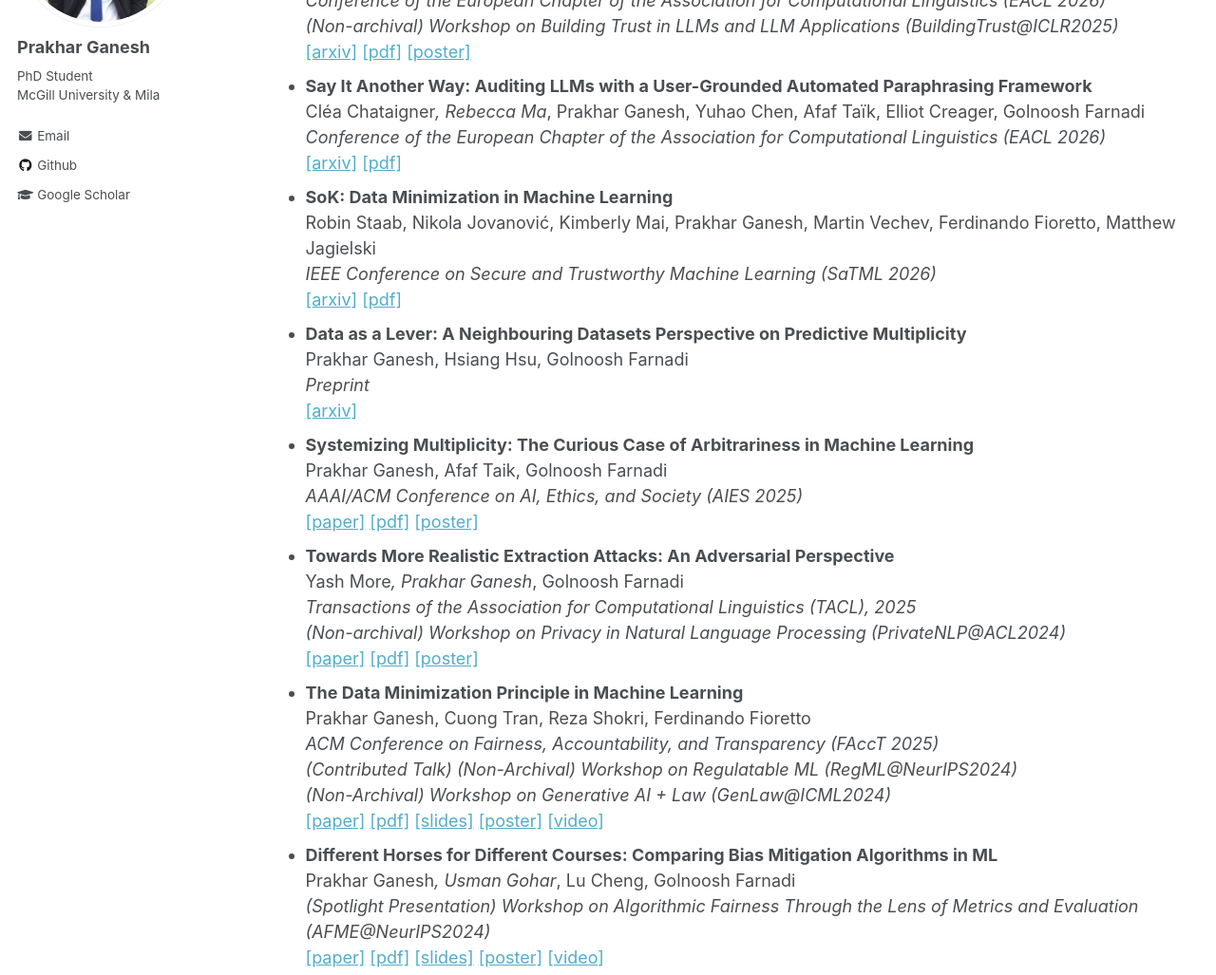
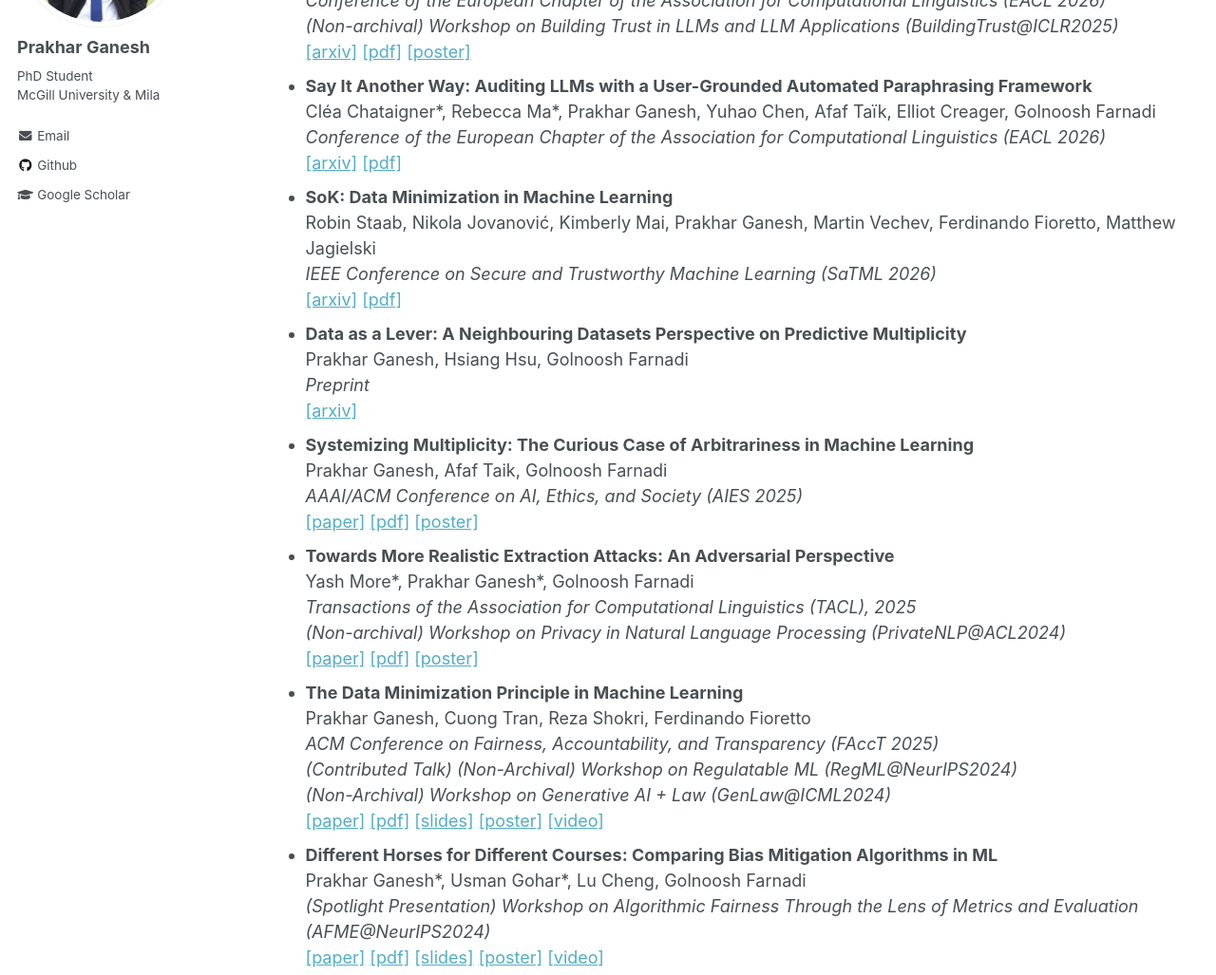
Before and after one commit to prakharg24/prakharg24.github.io, a Jekyll site: the page built from _pages/publications.md, in a window 1280 px wide and 1400 px high. Shown: the part 253-1280 px from the top of the window at 95% size. Built offline with Jekyll 4.4.1, drawn with Linux system fonts in a browser that asks for light colours; some of the changed text lies outside the part shown.

Commit message:
ast update

```diff
--- a/_pages/publications.md
+++ b/_pages/publications.md
@@ -15,7 +15,7 @@ _Conference of the European Chapter of the Association for Computational Linguis
 _(Non-archival) Workshop on Building Trust in LLMs and LLM Applications (BuildingTrust@ICLR2025)_
 [\[arxiv\]](https://arxiv.org/abs/2602.00723){:target="_blank"} [\[pdf\]](http://prakharg24.github.io/files/rethinking.pdf){:target="_blank"} [\[poster\]](http://prakharg24.github.io/files/rethinking_poster.pdf){:target="_blank"}
 * **Say It Another Way: Auditing LLMs with a User-Grounded Automated Paraphrasing Framework**
-Cléa Chataigner*, Rebecca Ma*, Prakhar Ganesh, Yuhao Chen, Afaf Taïk, Elliot Creager, Golnoosh Farnadi
+Cléa Chataigner\*, Rebecca Ma\*, Prakhar Ganesh, Yuhao Chen, Afaf Taïk, Elliot Creager, Golnoosh Farnadi
 _Conference of the European Chapter of the Association for Computational Linguistics (EACL 2026)_
 [\[arxiv\]](https://arxiv.org/abs/2505.03563){:target="_blank"} [\[pdf\]](http://prakharg24.github.io/files/augment.pdf){:target="_blank"}
 * **SoK: Data Minimization in Machine Learning**
@@ -31,7 +31,7 @@ Prakhar Ganesh, Afaf Taik, Golnoosh Farnadi
 _AAAI/ACM Conference on AI, Ethics, and Society (AIES 2025)_
 [\[paper\]](https://ojs.aaai.org/index.php/AIES/article/view/36609){:target="_blank"} [\[pdf\]](http://prakharg24.github.io/files/arbitrariness.pdf){:target="_blank"} [\[poster\]](http://prakharg24.github.io/files/arbitrariness_poster.pdf){:target="_blank"}
 * **Towards More Realistic Extraction Attacks: An Adversarial Perspective**
-Yash More*, Prakhar Ganesh*, Golnoosh Farnadi
+Yash More\*, Prakhar Ganesh\*, Golnoosh Farnadi
 _Transactions of the Association for Computational Linguistics (TACL), 2025_
 _(Non-archival) Workshop on Privacy in Natural Language Processing (PrivateNLP@ACL2024)_
 [\[paper\]](https://direct.mit.edu/tacl/article/doi/10.1162/TACL.a.62/134536){:target="_blank"} [\[pdf\]](http://prakharg24.github.io/files/realistic_extraction.pdf){:target="_blank"} [\[poster\]](http://prakharg24.github.io/files/realistic_extraction_poster.pdf){:target="_blank"}
@@ -42,7 +42,7 @@ _(Contributed Talk) (Non-Archival) Workshop on Regulatable ML (RegML@NeurIPS2024
 _(Non-Archival) Workshop on Generative AI + Law (GenLaw@ICML2024)_
 [\[paper\]](https://dl.acm.org/doi/10.1145/3715275.3732195){:target="_blank"} [\[pdf\]](http://prakharg24.github.io/files/data_minimization.pdf){:target="_blank"} [\[slides\]](http://prakharg24.github.io/files/data_minimization_slides.pdf){:target="_blank"} [\[poster\]](http://prakharg24.github.io/files/data_minimization_poster.pdf){:target="_blank"} [\[video\]](https://projector-web.gr/Mindview/en/facct-conference-2025/videos-on-demand/22185/p-ganesh){:target="_blank"}
 * **Different Horses for Different Courses: Comparing Bias Mitigation Algorithms in ML**
-Prakhar Ganesh*, Usman Gohar*, Lu Cheng, Golnoosh Farnadi
+Prakhar Ganesh\*, Usman Gohar\*, Lu Cheng, Golnoosh Farnadi
 _(Spotlight Presentation) Workshop on Algorithmic Fairness Through the Lens of Metrics and Evaluation (AFME@NeurIPS2024)_
 [\[paper\]](https://proceedings.mlr.press/v279/ganesh25a.html){:target="_blank"} [\[pdf\]](http://prakharg24.github.io/files/fair_eval.pdf){:target="_blank"} [\[slides\]](http://prakharg24.github.io/files/fair_eval_slides.pdf){:target="_blank"} [\[poster\]](http://prakharg24.github.io/files/fair_eval_poster.pdf){:target="_blank"} [\[video\]](https://neurips.cc/virtual/2024/workshop/84718#wse-detail-105641){:target="_blank"}
 * **An Empirical Investigation into Benchmarking Model Multiplicity for Trustworthy Machine Learning: A Case Study on Image Classification**
@@ -59,7 +59,7 @@ _Transactions of the Association for Computational Linguistics (TACL), 2021_
 Presented at _Association for Computational Linguistics (ACL 2022)_
 [\[paper\]](https://direct.mit.edu/tacl/article/doi/10.1162/tacl_a_00413/107387/Compressing-Large-Scale-Transformer-Based-Models-A){:target="_blank"} [\[pdf\]](http://prakharg24.github.io/files/bert_compression.pdf){:target="_blank"} [\[slides\]](http://prakharg24.github.io/files/bert_compression_slides.pdf){:target="_blank"} [\[poster\]](http://prakharg24.github.io/files/bert_compression_poster.pdf){:target="_blank"} [\[video\]](https://drive.google.com/file/d/1FnrSMjpxDjSQZ85EQQZ4Cpqw33mi-riA/view?usp=sharing){:target="_blank"}
 * **YOLO-ReT: Towards High Accuracy Real-time Object Detection on Mobile GPUs**
-Prakhar Ganesh*, Yao Chen*, Yin "David" Yang, Deming Chen, Marianne Winslett
+Prakhar Ganesh\*, Yao Chen\*, Yin "David" Yang, Deming Chen, Marianne Winslett
 _IEEE/CVF Winter Conference on Applications of Computer Vision (WACV 2022)_
 [\[paper\]](https://openaccess.thecvf.com/content/WACV2022/html/Ganesh_YOLO-ReT_Towards_High_Accuracy_Real-Time_Object_Detection_on_Edge_GPUs_WACV_2022_paper.html){:target="_blank"} [\[pdf\]](http://prakharg24.github.io/files/yolo_ret.pdf){:target="_blank"} [\[code\]](https://github.com/prakharg24/yoloret){:target="_blank"} [\[slides\]](http://prakharg24.github.io/files/yolo_ret_slides.pdf){:target="_blank"} [\[poster\]](http://prakharg24.github.io/files/yolo_ret_poster.pdf){:target="_blank"} [\[video\]](https://drive.google.com/file/d/18j-OdX7ChcvLbNW0jO-qGbODRqZmDiX9/view?usp=sharing){:target="_blank"}
 * **HiKonv: High Throughput Quantized Convolution With Novel Bit-wise Management And Computation**
```
Also changed, not shown: 1 other file.
